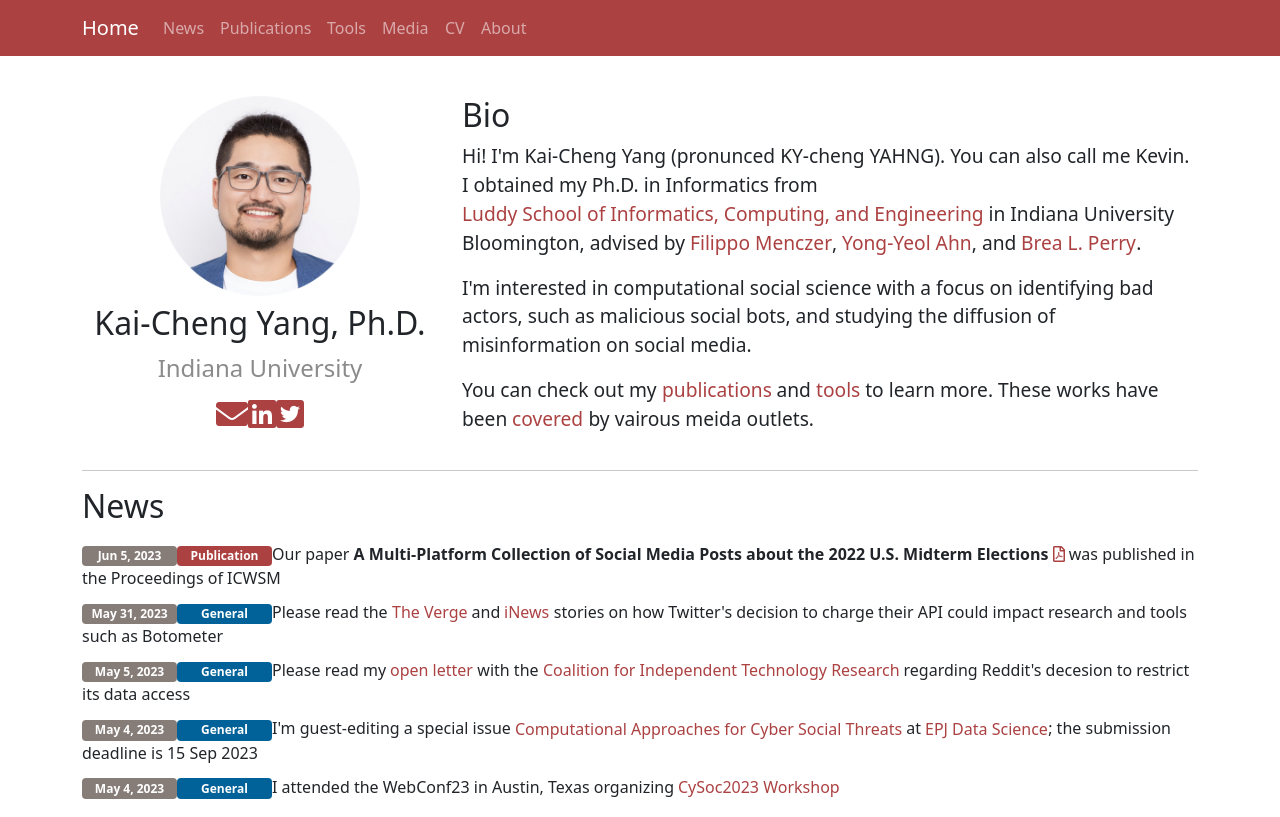
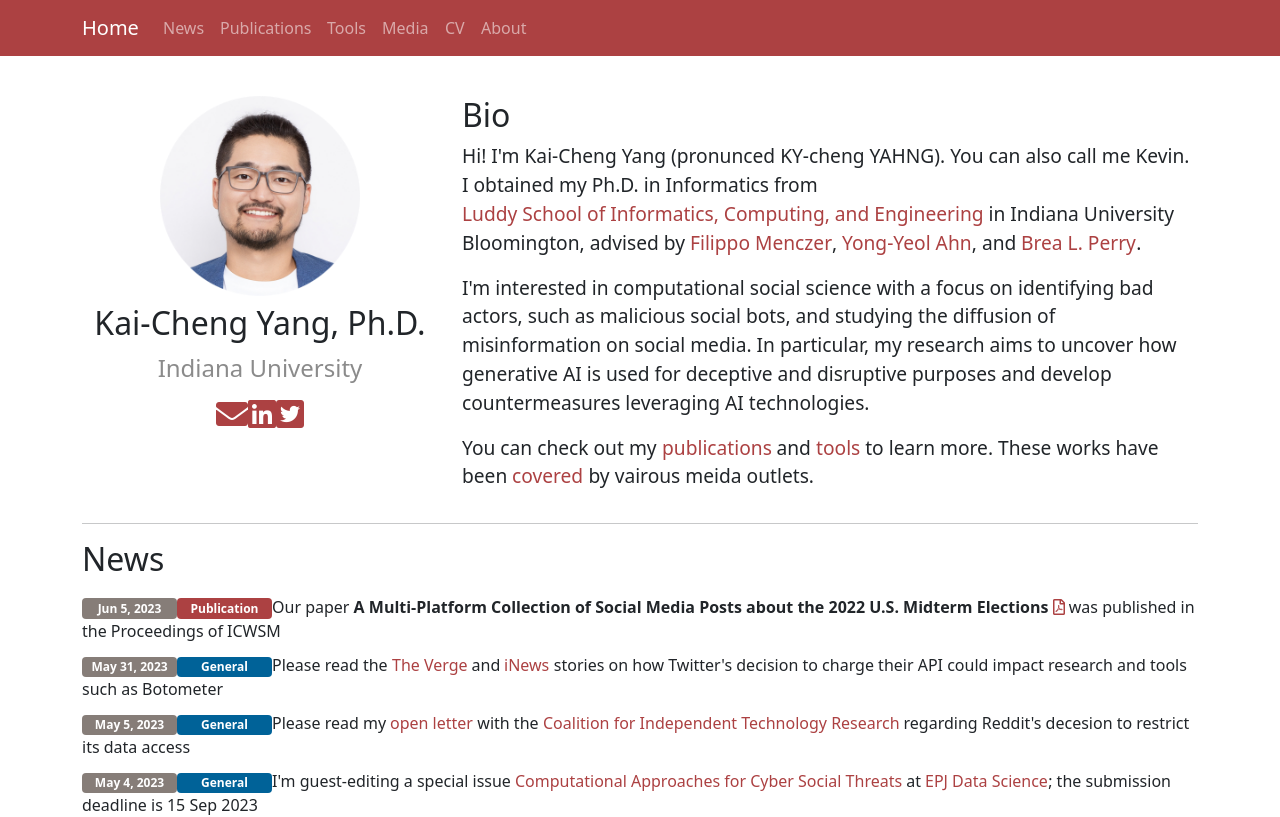
Before and after one commit to KaichengYang/homepage, a Vue app: page /#/ in a window 1280 px wide. Shown: the top 817 px of the page. Built offline with nearby package versions, Linux system fonts and the light colour scheme; some icons are missing.

Commit message:
update: bio

```diff
--- a/src/components/Bio.vue
+++ b/src/components/Bio.vue
@@ -42,7 +42,8 @@
 
       <p>
         I'm interested in computational social science with a focus on identifying bad actors, such as malicious social bots, and studying the diffusion of misinformation on social media.
-              </p>
+        In particular, my research aims to uncover how generative AI is used for deceptive and disruptive purposes and develop countermeasures leveraging AI technologies.
+      </p>
 
       <p>
         You can check out my
```
